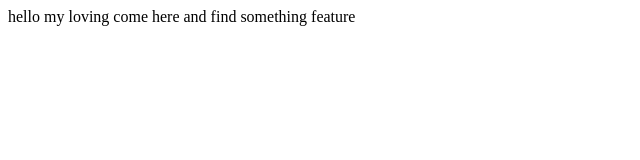
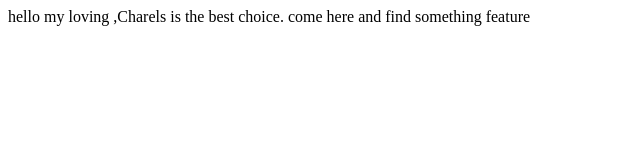
Before and after one commit to Charles2029/sample-repo, a plain HTML site: page index.html in a window 1280 px wide. Shown: the whole page, without its empty margins (0-640 px from the left). Drawn offline with Linux system fonts and the light colour scheme.

Commit message:
Apply suggestions from code review

```diff
--- a/index.html
+++ b/index.html
@@ -2,7 +2,7 @@
 <html>
     <body>
         hello
-        my loving
+        my loving ,Charels is the best choice.
         come here and find something
         feature
     </body>
```
